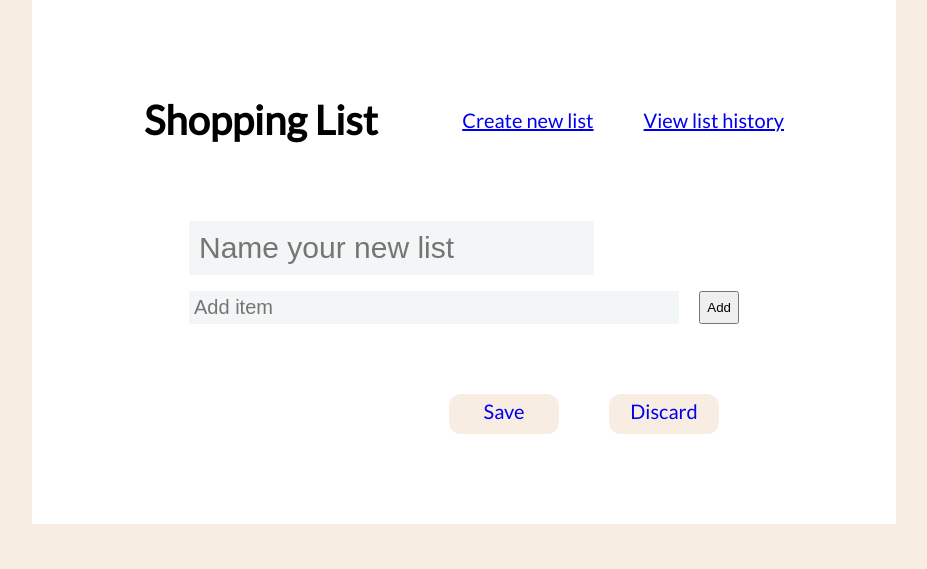
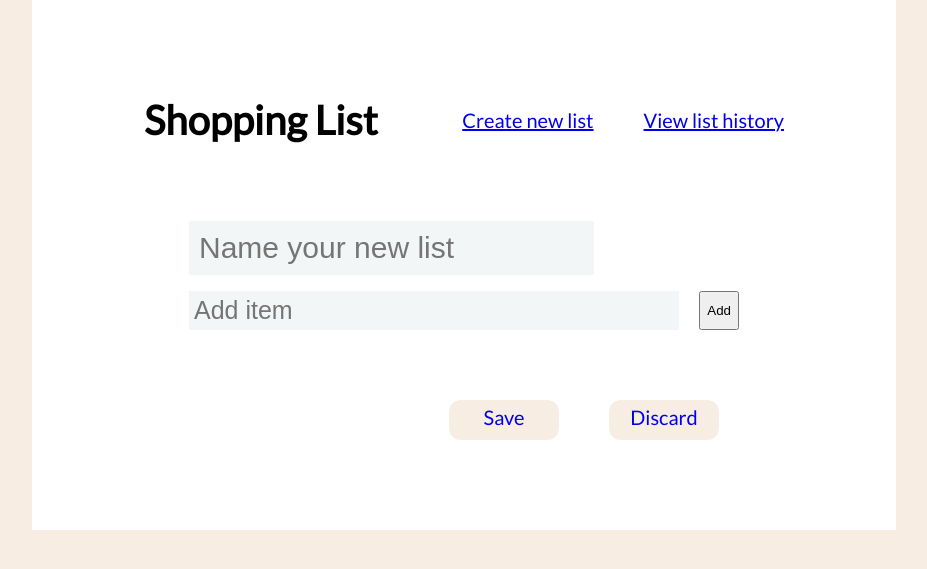
Before and after one commit to thucvy/shopping-list-project, a Flask app: page / in a window 1280 px wide. Shown: the part 51-620 px from the top of the page, without its empty margins (176-1103 px from the left). Run offline with Flask 2, Linux system fonts and the light colour scheme.

Commit message:
redesign a bit with the font size of list item

```diff
--- a/static/styles.css
+++ b/static/styles.css
@@ -54,7 +54,7 @@ main{
 
 .form-item__input{
     width: 100%;
-    font-size: 20px;
+    font-size: 25px;
     font-weight: 500;
     margin-right: 20px;
     border: none;
@@ -63,7 +63,8 @@ main{
 }
 
 .listitem{
-    font-size: 20px;
+    font-size: 25px;
+    margin-left: 30px;
 }
 
 .submitbar {
```
